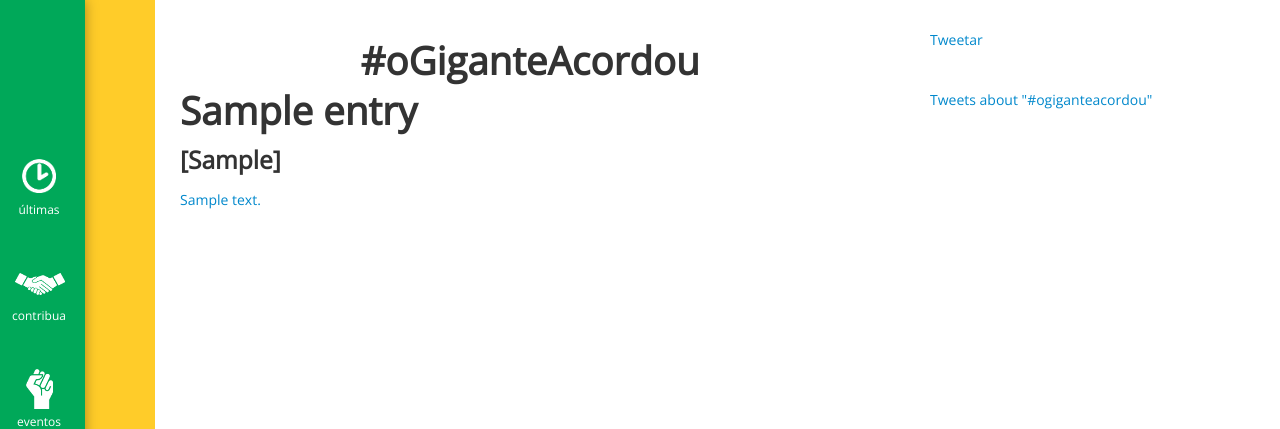
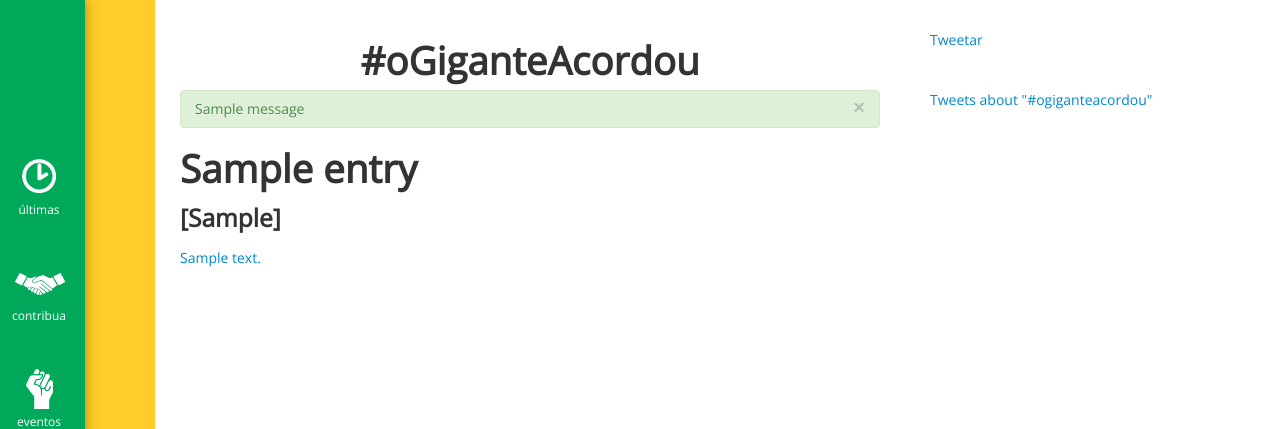
Before and after one commit to luanfonceca/ogiganteacordou, a Django app: page /entry/1/ in a window 1280 px wide. Shown: the top 429 px of the page. Run offline with Django 3.2, Linux system fonts and the light colour scheme; tables that the repository leaves empty hold one stand-in row (values such as "Sample post"); one stand-in notice (Sample message) is shown; some libraries are stand-ins or nearby versions.

Commit message:
Using the Django Message Middleware, to help in the success/error messages.

```diff
--- a/core/views.py
+++ b/core/views.py
@@ -3,6 +3,7 @@
 from django.shortcuts import render, get_object_or_404
 from django.conf import settings
 from django.core.paginator import Paginator, EmptyPage, PageNotAnInteger
+from django.contrib import messages
 
 from recaptcha.client import captcha
 
@@ -61,10 +62,12 @@ def new_entry(request):
             entry = form.save()
             entry.save()
             context['form'] = NewEntryForm()
-            context['success'] = True
+            messages.error(request, u"Recebemos o seu envio, "
+                                    u"em breve as informação "
+                                    u"estarão disponíveis para todos.")
         else:
-            context['fail'] = True
-
+            messages.error(request, u"Houve um problema com o seu envio, "
+                                    u"tente novamente.")
     return render(request, 'new_entry.html', context)
 
 def erro404(request):
--- a/ogigante/templates/base.html
+++ b/ogigante/templates/base.html
@@ -24,6 +24,15 @@
 
   <div class="main span9">
     <h1 align="center">#oGiganteAcordou</h1>
+    {% if messages %}
+      {% for message in messages %}
+          <div class="alert alert-{{ message.tags }}">
+              <button class="close" data-dismiss="alert">×</button>
+              {{ message }}
+          </div>
+      {% endfor %}
+    {% endif %}
+
     {% block content %}{% endblock %}
   </div>
   <div class="midias span4">
```
Also changed, not shown: ogigante/templates/new_entry.html (+0 -10 lines).
